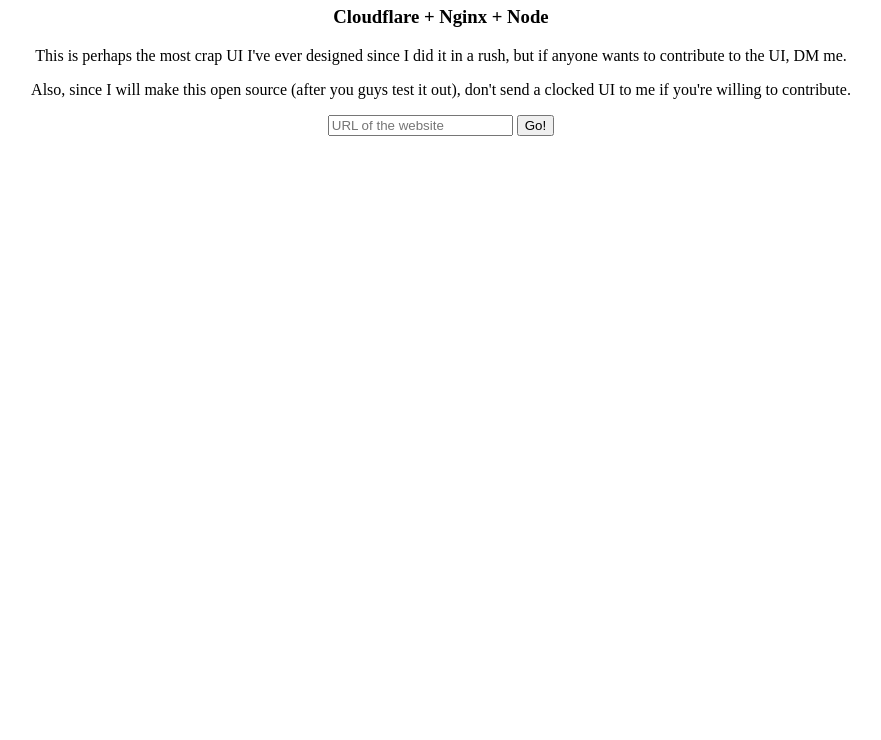
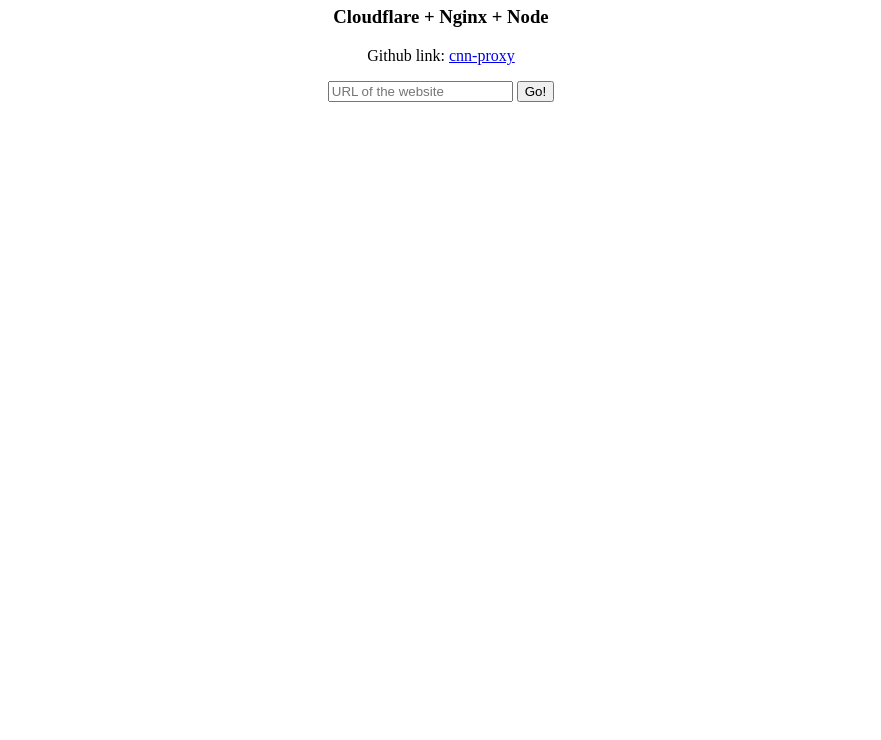
Before and after one commit to binary-person/cnn-proxy, a website: page public_root/index.html in a window 1280 px wide. Shown: the part 60-800 px from the top of the page, without its empty margins (199-1080 px from the left). Drawn offline with Linux system fonts and the light colour scheme.

Commit message:
update index.html

```diff
--- a/public_root/index.html
+++ b/public_root/index.html
@@ -2,8 +2,7 @@
     <body style='text-align: center;'>
         <h1>CNN Proxy</h1>
         <h3>Cloudflare + Nginx + Node</h3>
-        <p>This is perhaps the most crap UI I've ever designed since I did it in a rush, but if anyone wants to contribute to the UI, DM me.</p>
-        <p>Also, since I will make this open source (after you guys test it out), don't send a clocked UI to me if you're willing to contribute.</p>
+        <p>Github link: <a href='https://github.com/scheng123/cnn-proxy'>cnn-proxy</a></p>
         <input id='urlbar' type='text' placeholder='URL of the website'>
         <button id='goButton'>Go!</button>
         <script>
```
